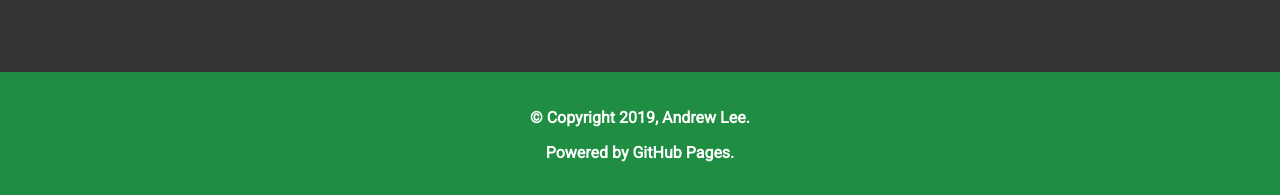
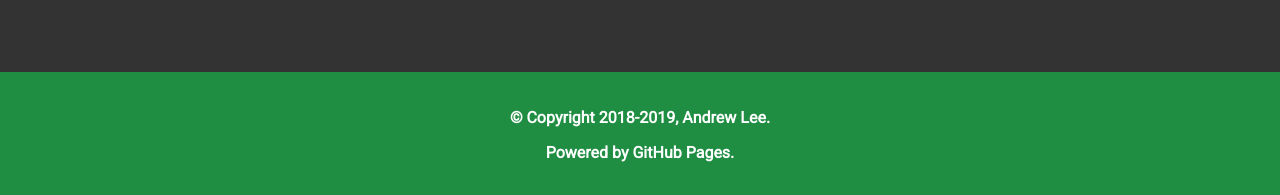
Before and after one commit to Alee14/personal-website, a Jekyll site: the page built from index.html, in a window 1280 px wide. Shown: the part 702-897 px from the top of the page. Built offline with Jekyll 4.4.1, drawn with Linux system fonts in a browser that asks for light colours; nearby versions of some CDN libraries.

Commit message:
Added little things

```diff
--- a/_includes/footer.html
+++ b/_includes/footer.html
@@ -1,4 +1,4 @@
 <div class="footer">
-  <p><b>&copy; Copyright 2019, Andrew Lee.</b></p>
-  <p><b>Powered by GitHub Pages.</b></p>
+  <p><b>&copy; Copyright 2018-2019, Andrew Lee.</b></p>
+  <p><b><a class="footer-a" href="https://pages.github.com/">Powered by GitHub Pages.</a></b></p>
 </div>
--- a/_includes/navigator.html
+++ b/_includes/navigator.html
@@ -1,6 +1,6 @@
 <div id="navigation">
     <ul class="navbar">
-      <li class="nav logo">Andrew Lee</li>
+      <li class="nav logo"><a class="nav" href="/">Andrew Lee</a></li>
       <li class="nav" {% if page.url == "/" %}style="background-color: #1f8e42;"{% endif %}><a class="nav" href="/">HOME</a></li>
       <li class="nav" {% if page.url == "/projects.html" %}style="background-color: #1f8e42;"{% endif %}><a class="nav" href="/projects">PROJECTS</a></li>
       <li class="nav" {% if page.url == "/blog.html" %}style="background-color: #1f8e42;"{% endif %}><a class="nav" href="/blog">BLOG</a></li>
--- a/style.css
+++ b/style.css
@@ -108,6 +108,10 @@ li.nav {
     text-decoration: none;
 }
 
+.footer-a {
+    text-decoration: none;
+}
+
 a.nav {
     color: white;
     text-decoration: none;
```
